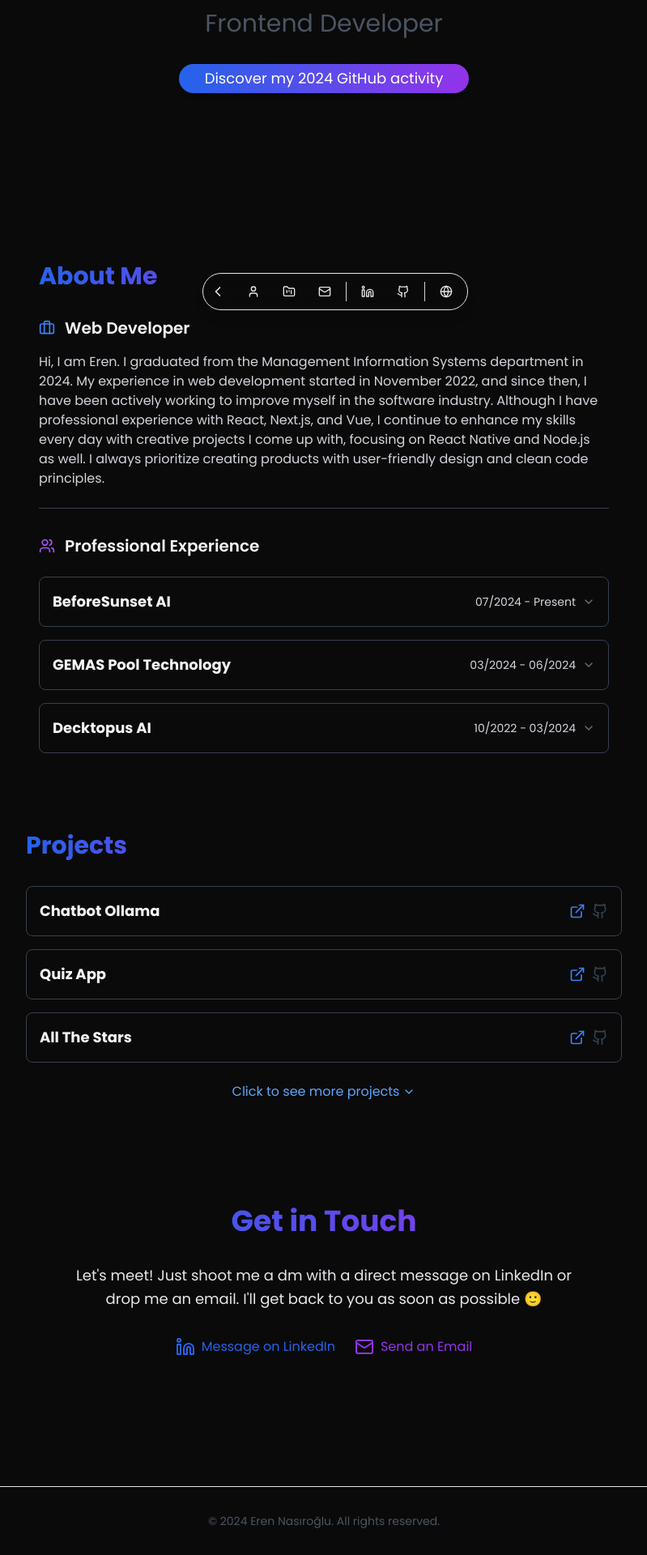
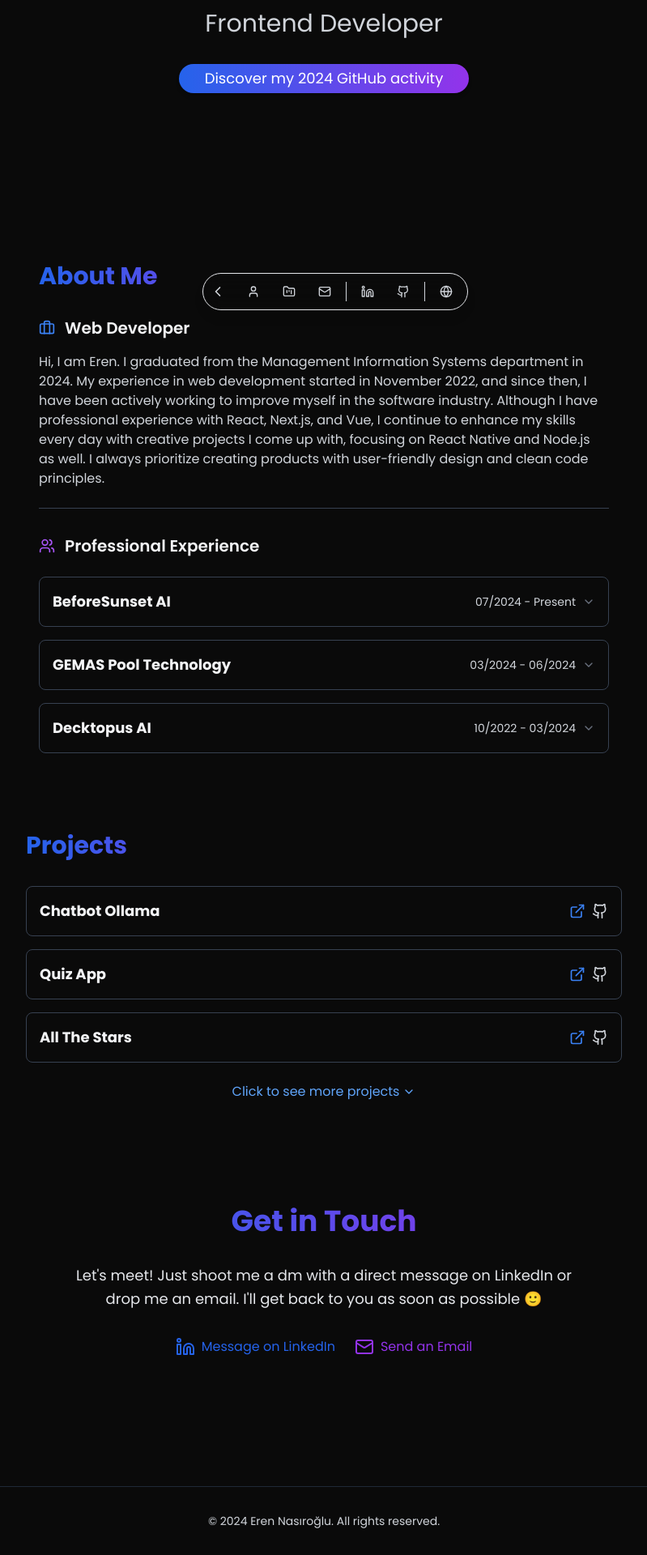
Before and after one commit to erenasiroglu/my-portfolio, a Next.js app: page / in a window 1280 px wide. Shown: the part 363-2283 px from the top of the page at 81% size, without its empty margins (240-1039 px from the left). Built offline with nearby package versions, Linux system fonts and the light colour scheme.

Commit message:
fix: change theme

```diff
--- a/app/components/About.tsx
+++ b/app/components/About.tsx
@@ -123,7 +123,7 @@ export default function About({ isLoading }: AboutProps) {
   ];
 
   const TechBadge = ({ tech }: { tech: string }) => (
-    <span className="inline-block bg-gradient-to-r from-blue-100 to-purple-100 text-blue-800 text-xs font-semibold mr-2 mb-2 px-2.5 py-0.5 rounded dark:from-blue-900 dark:to-purple-900 dark:text-blue-200">
+    <span className="inline-block bg-gradient-to-r from-blue-900 to-purple-900 text-gray-200 text-xs font-semibold mr-2 mb-2 px-2.5 py-0.5 rounded">
       {tech}
     </span>
   );
@@ -210,7 +210,7 @@ export default function About({ isLoading }: AboutProps) {
                       <p className="text-sm sm:text-base font-medium text-transparent bg-clip-text bg-gradient-to-r from-blue-600 to-purple-600 mb-2">
                         {exp.role[language]}
                       </p>
-                      <p className="text-xs sm:text-sm text-gray-600 dark:text-gray-300 mb-2 sm:mb-3">
+                      <p className="text-sm sm:text-base text-gray-300 mb-2 sm:mb-3">
                         {exp.description[language]}
                       </p>
                       <div className="mb-2 sm:mb-3">
@@ -218,7 +218,7 @@ export default function About({ isLoading }: AboutProps) {
                           <TechBadge key={i} tech={tech} />
                         ))}
                       </div>
-                      <ul className="list-disc list-inside text-xs sm:text-sm text-gray-600 dark:text-gray-400">
+                      <ul className="list-disc list-inside text-xs sm:text-sm text-gray-300">
                         {exp.highlights[language].map((highlight, i) => (
                           <li key={i}>{highlight}</li>
                         ))}
--- a/app/components/Footer.tsx
+++ b/app/components/Footer.tsx
@@ -14,8 +14,8 @@ export default function Footer() {
   };
 
   return (
-    <footer className="py-8 mt-20 border-t border-gray-200 dark:border-gray-800">
-      <div className="container mx-auto px-4 text-center text-sm text-gray-600 dark:text-gray-400">
+    <footer className="py-8 mt-20 border-t border-gray-800">
+      <div className="container mx-auto px-4 text-center text-sm text-gray-300">
         <p>
           &copy; {currentYear} Eren Nasıroğlu. {content[language].rights}
         </p>
--- a/app/components/Hero.tsx
+++ b/app/components/Hero.tsx
@@ -107,11 +107,7 @@ export default function Hero({ isLoading }: HeroProps) {
         {isLoading ? (
           <Skeleton className="h-10 w-2/3 mx-auto mb-8" />
         ) : (
-          <p
-            className={`text-3xl mb-8 ${
-              theme === "dark" ? "text-gray-300" : "text-gray-600"
-            }`}
-          >
+          <p className="text-3xl mb-8 text-gray-300">
             {content[language].role}
           </p>
         )}
--- a/app/components/Navigation.tsx
+++ b/app/components/Navigation.tsx
@@ -140,7 +140,7 @@ export default function Navigation() {
           <Tooltip delayDuration={0}>
             <TooltipTrigger asChild>
               <motion.button
-                className="p-2 rounded-full transition-colors duration-300 hover:bg-gray-100 dark:hover:bg-gray-800 flex items-center justify-center"
+                className="p-2 rounded-full transition-colors duration-300 hover:bg-gray-800/50 text-gray-300 hover:text-gray-100 flex items-center justify-center"
                 onClick={() => setIsCollapsed(!isCollapsed)}
               >
                 {isCollapsed ? (
@@ -178,7 +178,7 @@ export default function Navigation() {
                         {item.href ? (
                           <Link href={item.href} passHref>
                             <motion.a
-                              className="flex items-center justify-center w-9 h-9 rounded-full transition-colors duration-200 ease-in-out hover:bg-gray-100 dark:hover:bg-gray-800"
+                              className="flex items-center justify-center w-9 h-9 rounded-full transition-colors duration-200 ease-in-out hover:bg-gray-800/50 text-gray-300 hover:text-gray-100"
                               whileHover={{ scale: 1.1, rotate: 5 }}
                               whileTap={{ scale: 0.95 }}
                               title={item.label}
@@ -191,7 +191,7 @@ export default function Navigation() {
                           </Link>
                         ) : (
                           <motion.button
-                            className="flex items-center justify-center w-9 h-9 rounded-full transition-colors duration-200 ease-in-out hover:bg-gray-100 dark:hover:bg-gray-800"
+                            className="flex items-center justify-center w-9 h-9 rounded-full transition-colors duration-200 ease-in-out hover:bg-gray-800/50 text-gray-300 hover:text-gray-100"
                             whileHover={{ scale: 1.1, rotate: 5 }}
                             whileTap={{ scale: 0.95 }}
                             title={item.label}
--- a/app/components/Projects.tsx
+++ b/app/components/Projects.tsx
@@ -200,7 +200,7 @@ export default function Projects() {
                   href={project.github_url}
                   target="_blank"
                   rel="noopener noreferrer"
-                  className="text-gray-700 hover:text-gray-900 dark:text-gray-300 dark:hover:text-gray-100"
+                  className="text-gray-300 hover:text-gray-100"
                 >
                   <Github className="w-5 h-5" />
                 </Link>
```
